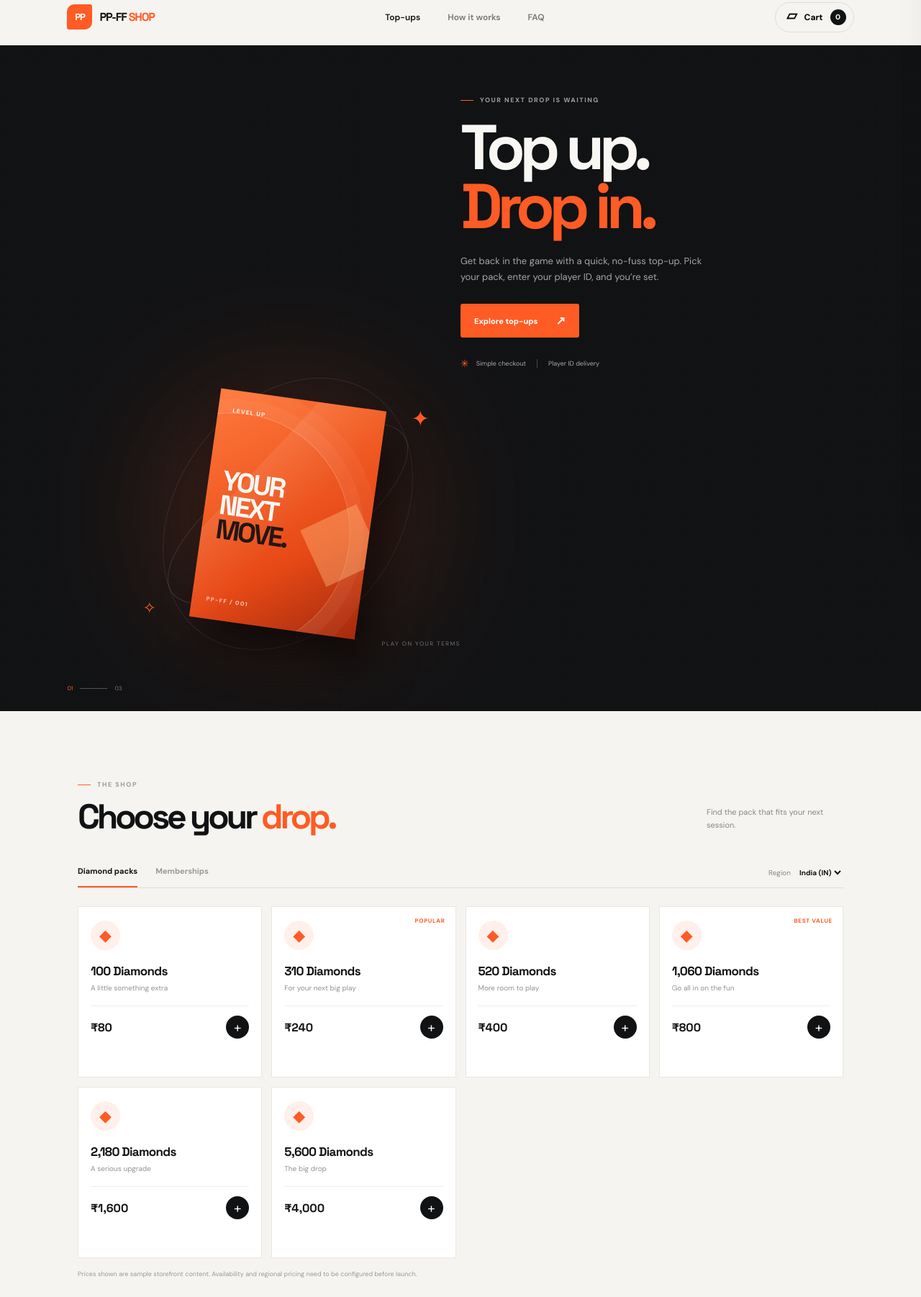
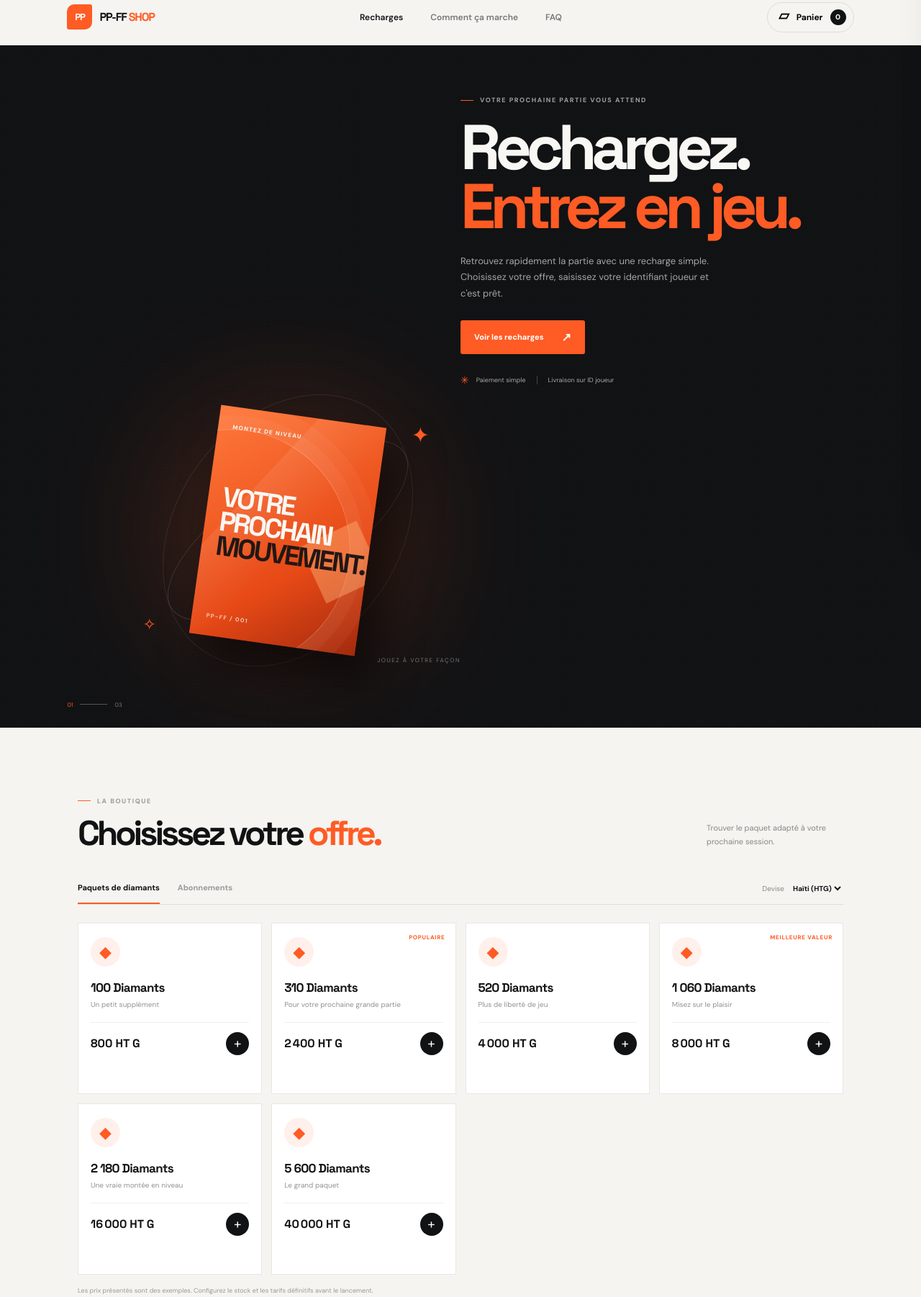
Before and after one commit to ppppffshop/PP-FF-SHOP, a plain HTML site: page index.html in a window 1280 px wide. Shown: the part 49-1851 px from the top of the page at 72% size. Drawn offline with Linux system fonts and the light colour scheme.

Commit message:
Translate storefront to French and switch all prices to Haitian gourdes

```diff
--- a/app.js
+++ b/app.js
@@ -1,38 +1,37 @@
 const PRODUCTS = {
   diamonds: [
-    { id: 'd100', name: '100 Diamonds', detail: 'A little something extra', price: 80, tag: '' },
-    { id: 'd310', name: '310 Diamonds', detail: 'For your next big play', price: 240, tag: 'POPULAR' },
-    { id: 'd520', name: '520 Diamonds', detail: 'More room to play', price: 400, tag: '' },
-    { id: 'd1060', name: '1,060 Diamonds', detail: 'Go all in on the fun', price: 800, tag: 'BEST VALUE' },
-    { id: 'd2180', name: '2,180 Diamonds', detail: 'A serious upgrade', price: 1600, tag: '' },
-    { id: 'd5600', name: '5,600 Diamonds', detail: 'The big drop', price: 4000, tag: '' }
+    { id: 'd100', name: '100 Diamants', detail: 'Un petit supplément', price: 800, tag: '' },
+    { id: 'd310', name: '310 Diamants', detail: 'Pour votre prochaine grande partie', price: 2400, tag: 'POPULAIRE' },
+    { id: 'd520', name: '520 Diamants', detail: 'Plus de liberté de jeu', price: 4000, tag: '' },
+    { id: 'd1060', name: '1 060 Diamants', detail: 'Misez sur le plaisir', price: 8000, tag: 'MEILLEURE VALEUR' },
+    { id: 'd2180', name: '2 180 Diamants', detail: 'Une vraie montée en niveau', price: 16000, tag: '' },
+    { id: 'd5600', name: '5 600 Diamants', detail: 'Le grand paquet', price: 40000, tag: '' }
   ],
   membership: [
-    { id: 'weekly', name: 'Weekly Membership', detail: 'A week of in-game perks', price: 159, tag: 'POPULAR' },
-    { id: 'monthly', name: 'Monthly Membership', detail: 'More perks, more play', price: 799, tag: 'BEST VALUE' },
-    { id: 'weekly-lite', name: 'Weekly Lite', detail: 'A lighter weekly option', price: 89, tag: '' },
-    { id: 'monthly-lite', name: 'Monthly Lite', detail: 'A little extra every day', price: 399, tag: '' }
+    { id: 'weekly', name: 'Abonnement hebdomadaire', detail: 'Une semaine d’avantages', price: 1590, tag: 'POPULAIRE' },
+    { id: 'monthly', name: 'Abonnement mensuel', detail: 'Plus d’avantages, plus de jeu', price: 7990, tag: 'MEILLEURE VALEUR' },
+    { id: 'weekly-lite', name: 'Hebdomadaire léger', detail: 'Une option hebdomadaire légère', price: 890, tag: '' },
+    { id: 'monthly-lite', name: 'Mensuel léger', detail: 'Un peu plus chaque jour', price: 3990, tag: '' }
   ]
 };
 
 const grid = document.querySelector('#product-grid');
 const cart = new Map();
 let category = 'diamonds';
-let region = 'IN';
-const currency = new Intl.NumberFormat('en-IN', { style: 'currency', currency: 'INR', maximumFractionDigits: 0 });
+const currency = new Intl.NumberFormat('fr-FR', { style: 'currency', currency: 'HTG', maximumFractionDigits: 0 });
 
 function formatPrice(price) {
-  return region === 'IN' ? currency.format(price) : `₹${price}*`;
+  return currency.format(price).replace(/G/g, ' G');
 }
 
 function renderProducts() {
-  grid.innerHTML = PRODUCTS[category].map((product, index) => `
+  grid.innerHTML = PRODUCTS[category].map((product) => `
     <article class="product-card">
       ${product.tag ? `<span class="product-tag">${product.tag}</span>` : ''}
       <span class="product-symbol" aria-hidden="true">${category === 'diamonds' ? '◆' : '✳'}</span>
       <h3>${product.name}</h3>
       <p class="product-detail">${product.detail}</p>
-      <div class="product-bottom"><span class="product-price">${formatPrice(product.price)}</span><button class="add-button" data-add="${product.id}" aria-label="Add ${product.name} to cart">+</button></div>
+      <div class="product-bottom"><span class="product-price">${formatPrice(product.price)}</span><button class="add-button" data-add="${product.id}" aria-label="Ajouter ${product.name} au panier">+</button></div>
     </article>`).join('');
   grid.querySelectorAll('[data-add]').forEach(button => button.addEventListener('click', () => addToCart(button.dataset.add)));
 }
@@ -57,14 +56,14 @@ function renderCart() {
   document.querySelector('#cart-summary').hidden = quantity === 0;
   document.querySelector('#cart-items').innerHTML = items.map(([id, count]) => {
     const product = findProduct(id);
-    return `<article class="cart-line"><div><h3>${product.name}</h3><p>Qty ${count} · ${formatPrice(product.price)} each</p></div><div class="cart-line-right"><strong>${formatPrice(product.price * count)}</strong><button class="remove-button" data-remove="${id}">Remove</button></div></article>`;
+    return `<article class="cart-line"><div><h3>${product.name}</h3><p>Qté ${count} · ${formatPrice(product.price)} chacun</p></div><div class="cart-line-right"><strong>${formatPrice(product.price * count)}</strong><button class="remove-button" data-remove="${id}">Retirer</button></div></article>`;
   }).join('');
   document.querySelector('#cart-subtotal').textContent = formatPrice(total);
   document.querySelectorAll('[data-remove]').forEach(button => button.addEventListener('click', () => {
     cart.delete(button.dataset.remove);
     renderCart();
   }));
-  document.querySelector('#order-preview').innerHTML = `${items.map(([id, count]) => `${findProduct(id).name} × ${count}`).join('<br>')}<br><strong>Sample total: ${formatPrice(total)}</strong>`;
+  document.querySelector('#order-preview').innerHTML = `${items.map(([id, count]) => `${findProduct(id).name} × ${count}`).join('<br>')}<br><strong>Total exemple : ${formatPrice(total)}</strong>`;
 }
 
 function openCart() {
@@ -90,11 +89,7 @@ document.querySelectorAll('.tab').forEach(tab => tab.addEventListener('click', (
   renderProducts();
 }));
 
-document.querySelector('#region-select').addEventListener('change', event => {
-  region = event.target.value;
-  renderProducts();
-  renderCart();
-});
+document.querySelector('#region-select').addEventListener('change', renderProducts);
 document.querySelector('#cart-trigger').addEventListener('click', openCart);
 document.querySelector('#close-cart').addEventListener('click', closeCart);
 document.querySelector('#drawer-backdrop').addEventListener('click', closeCart);
@@ -106,12 +101,12 @@ document.querySelector('#checkout-button').addEventListener('click', () => {
   document.querySelector('#checkout-dialog').showModal();
 });
 document.querySelector('#checkout-form').addEventListener('submit', event => {
-  event.preventDefault();
+  event.preventEvent();
   if (!event.currentTarget.reportValidity()) return;
   const form = new FormData(event.currentTarget);
   const message = document.querySelector('#form-message');
   message.className = 'form-message success';
-  message.textContent = `Demo complete for player ID ${form.get('playerId')}. No order was placed and no payment was collected.`;
+  message.textContent = `Démonstration terminée pour l'identifiant joueur ${form.get('playerId')}. Aucun achat n'a été effectué et aucun paiement n'a été prélevé.`;
 });
 document.querySelector('#checkout-form').addEventListener('click', event => {
   if (event.target.classList.contains('dialog-close')) document.querySelector('#checkout-dialog').close();
--- a/index.html
+++ b/index.html
@@ -1,11 +1,11 @@
 <!doctype html>
-<html lang="en">
+<html lang="fr">
 <head>
   <meta charset="utf-8" />
   <meta name="viewport" content="width=device-width, initial-scale=1" />
   <meta name="theme-color" content="#101114" />
-  <meta name="description" content="PP-FF-SHOP — a simple storefront concept for Free Fire top-ups and memberships." />
-  <title>PP-FF-SHOP — Top up. Drop in.</title>
+  <meta name="description" content="PP-FF-SHOP — une boutique simple de recharges et d'abonnements Free Fire." />
+  <title>PP-FF-SHOP — Rechargez. Entrez dans le jeu.</title>
   <link rel="preconnect" href="https://fonts.googleapis.com" />
   <link rel="preconnect" href="https://fonts.gstatic.com" crossorigin />
   <link href="https://fonts.googleapis.com/css2?family=DM+Sans:wght@400;500;600;700;800&family=Space+Grotesk:wght@500;600;700&display=swap" rel="stylesheet" />
@@ -13,50 +13,50 @@
   <script src="app.js" defer></script>
 </head>
 <body>
-  <div class="announcement"><span class="announcement-dot"></span> The drop starts here <span class="announcement-sep">✦</span> Top-up storefront concept</div>
+  <div class="announcement"><span class="announcement-dot"></span> Commencez votre prochaine partie <span class="announcement-sep">✦</span> Boutique de recharges</div>
   <header class="site-header">
-    <a class="brand" href="#home" aria-label="PP-FF-SHOP home"><span class="brand-mark">PP</span><span class="brand-name">PP-FF<span>SHOP</span></span></a>
-    <nav class="main-nav" aria-label="Main navigation"><a class="active" href="#shop">Top-ups</a><a href="#how-it-works">How it works</a><a href="#faq">FAQ</a></nav>
-    <button class="cart-trigger" id="cart-trigger" aria-label="Open shopping cart"><span class="cart-icon">▱</span><span class="cart-label">Cart</span><span class="cart-count" id="cart-count">0</span></button>
+    <a class="brand" href="#home" aria-label="Accueil PP-FF-SHOP"><span class="brand-mark">PP</span><span class="brand-name">PP-FF<span>SHOP</span></span></a>
+    <nav class="main-nav" aria-label="Navigation principale"><a class="active" href="#shop">Recharges</a><a href="#how-it-works">Comment ça marche</a><a href="#faq">FAQ</a></nav>
+    <button class="cart-trigger" id="cart-trigger" aria-label="Ouvrir le panier"><span class="cart-icon">▱</span><span class="cart-label">Panier</span><span class="cart-count" id="cart-count">0</span></button>
   </header>
 
   <main id="home">
     <section class="hero">
       <div class="hero-grain"></div>
       <div class="hero-copy">
-        <p class="eyebrow"><span class="eyebrow-line"></span> YOUR NEXT DROP IS WAITING</p>
-        <h1>Top up.<br /><span>Drop in.</span></h1>
-        <p class="hero-description">Get back in the game with a quick, no-fuss top-up. Pick your pack, enter your player ID, and you’re set.</p>
-        <a class="button button-primary" href="#shop">Explore top-ups <span aria-hidden="true">↗</span></a>
-        <div class="hero-trust"><span class="trust-icon">✳</span><span>Simple checkout</span><span class="trust-divider"></span><span>Player ID delivery</span></div>
+        <p class="eyebrow"><span class="eyebrow-line"></span> VOTRE PROCHAINE PARTIE VOUS ATTEND</p>
+        <h1>Rechargez.<br /><span>Entrez en jeu.</span></h1>
+        <p class="hero-description">Retrouvez rapidement la partie avec une recharge simple. Choisissez votre offre, saisissez votre identifiant joueur et c'est prêt.</p>
+        <a class="button button-primary" href="#shop">Voir les recharges <span aria-hidden="true">↗</span></a>
+        <div class="hero-trust"><span class="trust-icon">✳</span><span>Paiement simple</span><span class="trust-divider"></span><span>Livraison sur ID joueur</span></div>
       </div>
-      <div class="hero-art" aria-label="Abstract orange gaming artwork" role="img">
+      <div class="hero-art" aria-label="Illustration orange abstraite sur le thème du jeu" role="img">
         <div class="orbit orbit-one"></div><div class="orbit orbit-two"></div><div class="art-glow"></div>
-        <div class="art-card"><span class="art-card-kicker">LEVEL UP</span><span class="art-diamond">◆</span><span class="art-card-text">YOUR<br />NEXT<br /><b>MOVE.</b></span><span class="art-card-foot">PP-FF / 001</span></div>
-        <span class="art-spark spark-one">✦</span><span class="art-spark spark-two">✧</span><span class="art-caption">PLAY ON YOUR TERMS</span>
+        <div class="art-card"><span class="art-card-kicker">MONTEZ DE NIVEAU</span><span class="art-diamond">◆</span><span class="art-card-text">VOTRE<br />PROCHAIN<br /><b>MOUVEMENT.</b></span><span class="art-card-foot">PP-FF / 001</span></div>
+        <span class="art-spark spark-one">✦</span><span class="art-spark spark-two">✧</span><span class="art-caption">JOUEZ À VOTRE FAÇON</span>
       </div>
       <div class="hero-index"><span>01</span><i></i><span>03</span></div>
     </section>
 
     <section class="shop-section section-wrap" id="shop">
-      <div class="section-heading"><div><p class="eyebrow"><span class="eyebrow-line"></span> THE SHOP</p><h2>Choose your <span>drop.</span></h2></div><p class="section-note">Find the pack that fits your next session.</p></div>
-      <div class="shop-controls"><div class="tabs" role="tablist" aria-label="Product type"><button class="tab active" role="tab" aria-selected="true" data-category="diamonds">Diamond packs</button><button class="tab" role="tab" aria-selected="false" data-category="membership">Memberships</button></div><label class="region-select">Region <select id="region-select" aria-label="Select region"><option value="IN">India (IN)</option><option value="GLOBAL">Global</option></select></label></div>
+      <div class="section-heading"><div><p class="eyebrow"><span class="eyebrow-line"></span> LA BOUTIQUE</p><h2>Choisissez votre <span>offre.</span></h2></div><p class="section-note">Trouver le paquet adapté à votre prochaine session.</p></div>
+      <div class="shop-controls"><div class="tabs" role="tablist" aria-label="Type de produit"><button class="tab active" role="tab" aria-selected="true" data-category="diamonds">Paquets de diamants</button><button class="tab" role="tab" aria-selected="false" data-category="membership">Abonnements</button></div><label class="region-select">Devise <select id="region-select" aria-label="Choisir la devise"><option value="HTG">Haïti (HTG)</option></select></label></div>
       <div class="product-grid" id="product-grid" aria-live="polite"></div>
-      <p class="shop-disclaimer">Prices shown are sample storefront content. Availability and regional pricing need to be configured before launch.</p>
+      <p class="shop-disclaimer">Les prix présentés sont des exemples. Configurez le stock et les tarifs définitifs avant le lancement.</p>
     </section>
 
-    <section class="steps-section" id="how-it-works"><div class="section-wrap"><div class="section-heading"><div><p class="eyebrow"><span class="eyebrow-line"></span> EASY DOES IT</p><h2>Three steps.<br /><span>Back in game.</span></h2></div><p class="section-note">A simple flow, from pack to play.</p></div><div class="steps-grid"><article class="step-card"><span class="step-number">01</span><span class="step-icon">◈</span><h3>Pick your pack</h3><p>Choose a top-up or membership from the shop.</p></article><article class="step-card"><span class="step-number">02</span><span class="step-icon">⌁</span><h3>Add player details</h3><p>Enter your player ID carefully at checkout.</p></article><article class="step-card"><span class="step-number">03</span><span class="step-icon">↗</span><h3>Confirm your order</h3><p>Review your details and follow the seller’s payment instructions.</p></article></div></div></section>
+    <section class="steps-section" id="how-it-works"><div class="section-wrap"><div class="section-heading"><div><p class="eyebrow"><span class="eyebrow-line"></span> SIMPLEMENT</p><h2>Trois étapes.<br /><span>De retour en jeu.</span></h2></div><p class="section-note">Un parcours simple, de l'offre à la partie.</p></div><div class="steps-grid"><article class="step-card"><span class="step-number">01</span><span class="step-icon">◈</span><h3>Choisissez votre offre</h3><p>Sélectionnez une recharge ou un abonnement dans la boutique.</p></article><article class="step-card"><span class="step-number">02</span><span class="step-icon">⌁</span><h3>Ajoutez vos informations</h3><p>Saisissez soigneusement votre identifiant joueur au paiement.</p></article><article class="step-card"><span class="step-number">03</span><span class="step-icon">↗</span><h3>Confirmez votre commande</h3><p>Vérifiez vos informations et suivez les instructions du vendeur.</p></article></div></div></section>
 
-    <section class="faq-section section-wrap" id="faq"><div class="section-heading"><div><p class="eyebrow"><span class="eyebrow-line"></span> GOOD TO KNOW</p><h2>Quick <span>answers.</span></h2></div></div><div class="faq-list"><details><summary>What information do I need to place an order?<span>+</span></summary><p>You’ll need your in-game player ID. Always double-check it before confirming. This demo storefront does not submit or fulfill real orders.</p></details><details><summary>How do I pay for an order?<span>+</span></summary><p>Payment methods and fulfillment have not been connected yet. Configure a trusted payment provider and order backend before accepting real payments.</p></details><details><summary>Is PP-FF-SHOP affiliated with Garena?<span>+</span></summary><p>PP-FF-SHOP is an independent storefront concept and is not affiliated with or endorsed by Garena or the makers of Free Fire.</p></details></div></section>
+    <section class="faq-section section-wrap" id="faq"><div class="section-heading"><div><p class="eyebrow"><span class="eyebrow-line"></span> BON À SAVOIR</p><h2>Réponses <span>rapides.</span></h2></div></div><div class="faq-list"><details><summary>Quelles informations faut-il pour commander ?<span>+</span></summary><p>Vous aurez besoin de votre identifiant joueur. Vérifiez-le attentivement avant de confirmer. Cette boutique de démonstration n'envoie aucune commande réelle.</p></details><details><summary>Comment payer une commande ?<span>+</span></summary><p>Les moyens de paiement et la livraison ne sont pas encore configurés. Connectez un prestataire de paiement sécurisé et un système de commande avant d'accepter de vrais paiements.</p></details><details><summary>PP-FF-SHOP est-il affilié à Garena ?<span>+</span></summary><p>PP-FF-SHOP est un concept de boutique indépendant, sans affiliation ni approbation de Garena ou des créateurs de Free Fire.</p></details></div></section>
 
-    <section class="final-cta"><div><p class="eyebrow">READY WHEN YOU ARE</p><h2>Your next session<br />starts <span>here.</span></h2></div><a class="button button-light" href="#shop">Browse the shop <span aria-hidden="true">↗</span></a><span class="cta-symbol">✳</span></section>
+    <section class="final-cta"><div><p class="eyebrow">PRÊT QUAND VOUS LE SEREZ</p><h2>Votre prochaine partie<br />commence <span>ici.</span></h2></div><a class="button button-light" href="#shop">Voir la boutique <span aria-hidden="true">↗</span></a><span class="cta-symbol">✳</span></section>
   </main>
 
-  <footer class="site-footer"><a class="brand" href="#home"><span class="brand-mark">PP</span><span class="brand-name">PP-FF<span>SHOP</span></span></a><p>Independent storefront concept. Not affiliated with Garena or Free Fire.</p><span class="copyright">© <span id="year"></span> PP-FF-SHOP</span></footer>
+  <footer class="site-footer"><a class="brand" href="#home"><span class="brand-mark">PP</span><span class="brand-name">PP-FF<span>SHOP</span></span></a><p>Concept de boutique indépendant. Non affilié à Garena ou Free Fire.</p><span class="copyright">© <span id="year"></span> PP-FF-SHOP</span></footer>
 
   <div class="drawer-backdrop" id="drawer-backdrop" hidden></div>
-  <aside class="cart-drawer" id="cart-drawer" aria-label="Shopping cart" aria-hidden="true"><div class="drawer-header"><div><p class="eyebrow">YOUR SELECTION</p><h2>Your cart <span id="drawer-item-count">(0)</span></h2></div><button class="icon-button" id="close-cart" aria-label="Close cart">×</button></div><div class="cart-items" id="cart-items"></div><div class="cart-empty" id="cart-empty"><span>◈</span><h3>Your cart is waiting.</h3><p>Pick a pack and make it yours.</p><button class="text-button" id="continue-shopping">Continue shopping ↗</button></div><div class="cart-summary" id="cart-summary" hidden><div class="subtotal-row"><span>Subtotal</span><strong id="cart-subtotal">₹0</strong></div><p>Shipping and payment are not configured in this demo.</p><button class="button button-primary checkout-button" id="checkout-button">Continue to checkout <span>↗</span></button></div></aside>
+  <aside class="cart-drawer" id="cart-drawer" aria-label="Panier" aria-hidden="true"><div class="drawer-header"><div><p class="eyebrow">VOTRE SÉLECTION</p><h2>Votre panier <span id="drawer-item-count">(0)</span></h2></div><button class="icon-button" id="close-cart" aria-label="Fermer le panier">×</button></div><div class="cart-items" id="cart-items"></div><div class="cart-empty" id="cart-empty"><span>◈</span><h3>Votre panier est vide.</h3><p>Choisissez une offre pour commencer.</p><button class="text-button" id="continue-shopping">Continuer les achats ↗</button></div><div class="cart-summary" id="cart-summary" hidden><div class="subtotal-row"><span>Sous-total</span><strong id="cart-subtotal">0 HTG</strong></div><p>La livraison et le paiement ne sont pas configurés dans cette démonstration.</p><button class="button button-primary checkout-button" id="checkout-button">Continuer vers le paiement <span>↗</span></button></div></aside>
 
-  <dialog class="checkout-dialog" id="checkout-dialog"><form method="dialog" id="checkout-form"><button class="icon-button dialog-close" aria-label="Close checkout">×</button><p class="eyebrow"><span class="eyebrow-line"></span> ALMOST THERE</p><h2>Order <span>details.</span></h2><p class="dialog-intro">Enter your player ID. This is a demo only; no order or payment will be submitted.</p><label for="player-id">Player ID</label><input id="player-id" name="playerId" inputmode="numeric" autocomplete="off" placeholder="e.g. 123456789" required minlength="5" maxlength="20" /><label for="player-email">Email for order updates</label><input id="player-email" name="email" type="email" autocomplete="email" placeholder="you@example.com" required /><div class="order-preview" id="order-preview"></div><button class="button button-primary dialog-submit" value="submit">Review demo order <span>↗</span></button><p class="form-message" id="form-message" aria-live="polite"></p></form></dialog>
+  <dialog class="checkout-dialog" id="checkout-dialog"><form method="dialog" id="checkout-form"><button class="icon-button dialog-close" aria-label="Fermer le paiement">×</button><p class="eyebrow"><span class="eyebrow-line"></span> PRESQUE TERMINÉ</p><h2>Informations <span>de commande.</span></h2><p class="dialog-intro">Saisissez votre identifiant joueur. Ceci est une démonstration ; aucune commande ni aucun paiement ne sera envoyé.</p><label for="player-id">Identifiant joueur</label><input id="player-id" name="playerId" inputmode="numeric" autocomplete="off" placeholder="ex. 123456789" required minlength="5" maxlength="20" /><label for="player-email">Courriel pour les mises à jour</label><input id="player-email" name="email" type="email" autocomplete="email" placeholder="vous@exemple.com" required /><div class="order-preview" id="order-preview"></div><button class="button button-primary dialog-submit" value="submit">Voir la commande de démonstration <span>↗</span></button><p class="form-message" id="form-message" aria-live="polite"></p></form></dialog>
 </body>
 </html>
```
Also changed, not shown: 1 other file.
